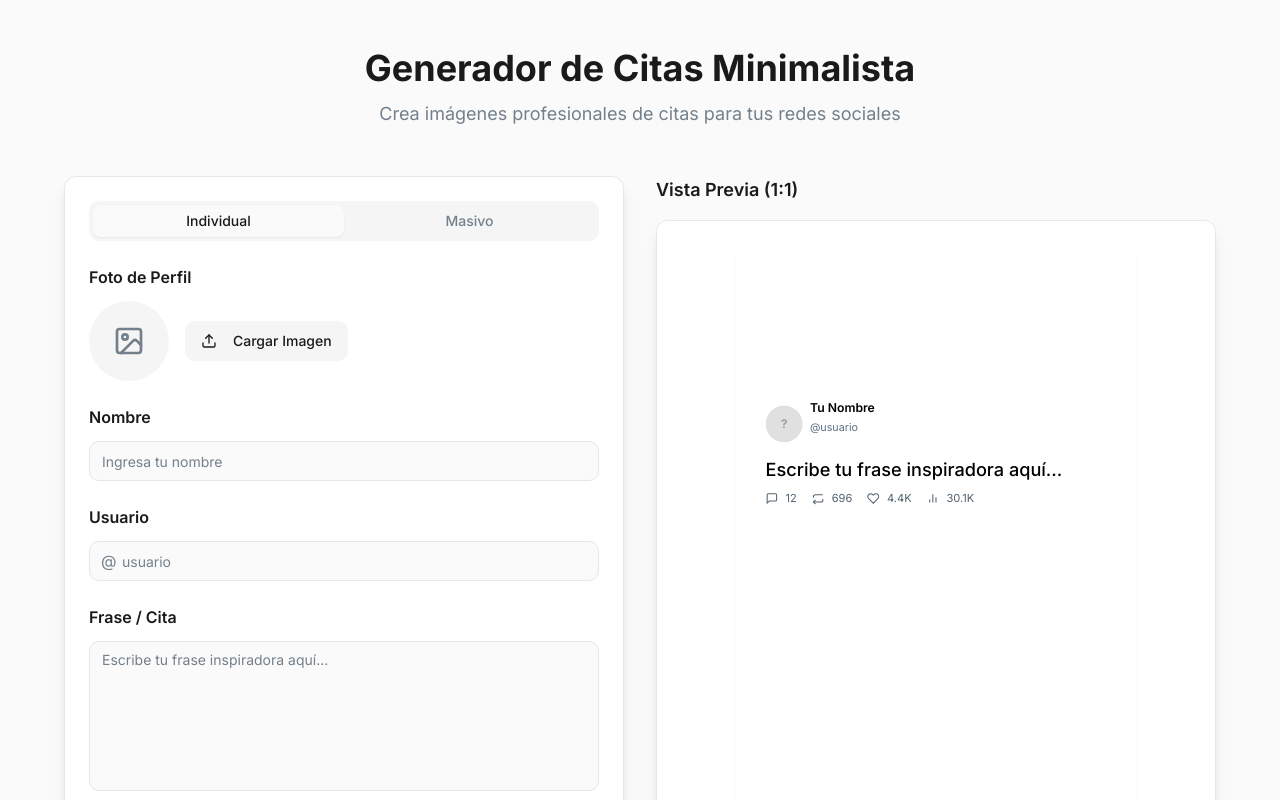
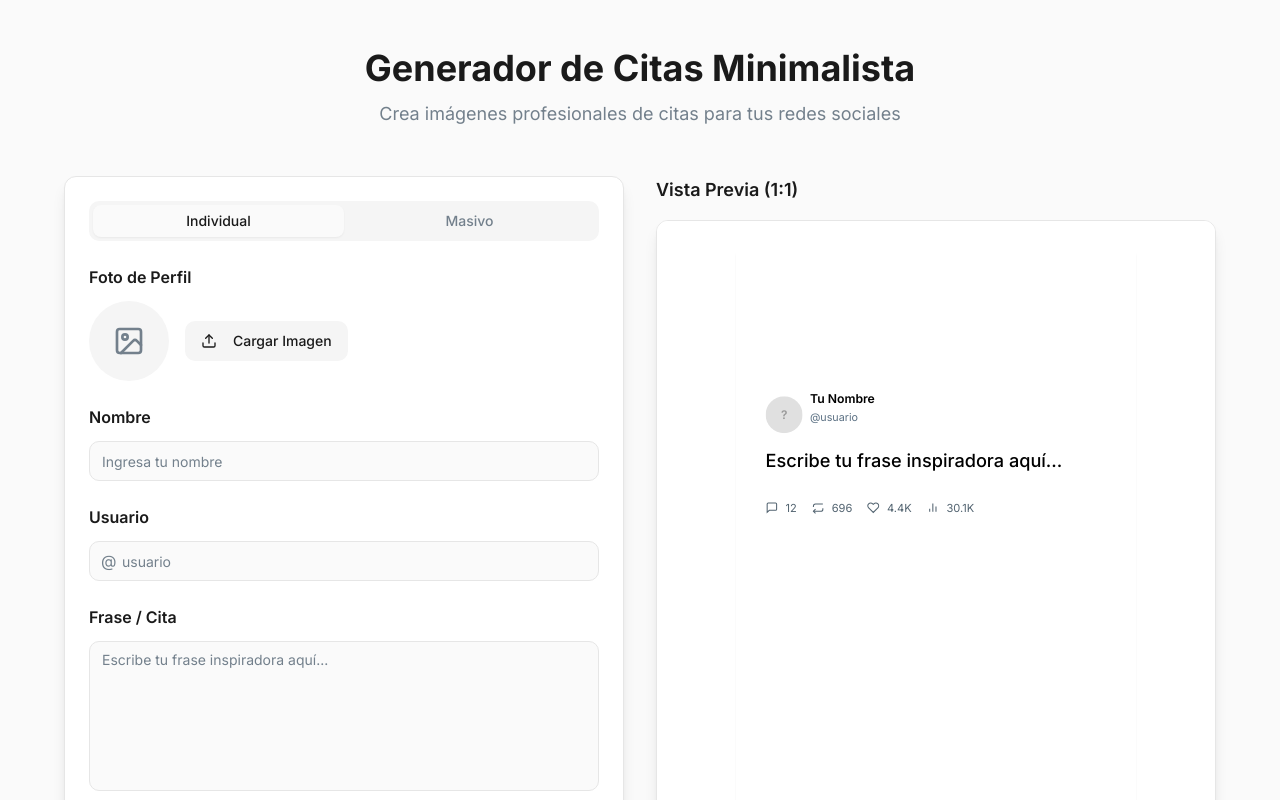
Before and after one commit to FabrizioBiagi/minimal-quote-maker, a React (Vite) app: page / in a window 1280 px wide. Shown: the top 800 px of the page. Built offline with nearby package versions, Linux system fonts and the light colour scheme; the HTML template or start-up script is replaced by a standard one.

Commit message:
Reverted to commit 7d3f6e7e1ca31aec3a06c5a0530aa13fa44f9dc4

```diff
--- a/src/components/QuoteCard.tsx
+++ b/src/components/QuoteCard.tsx
@@ -133,7 +133,7 @@ export const QuoteCard = forwardRef<HTMLDivElement, QuoteCardProps>(
                 display: "flex",
                 alignItems: "center",
                 gap: "40px",
-                marginTop: "20px",
+                marginTop: "70px",
               }}
             >
               {/* Comments */}
```
